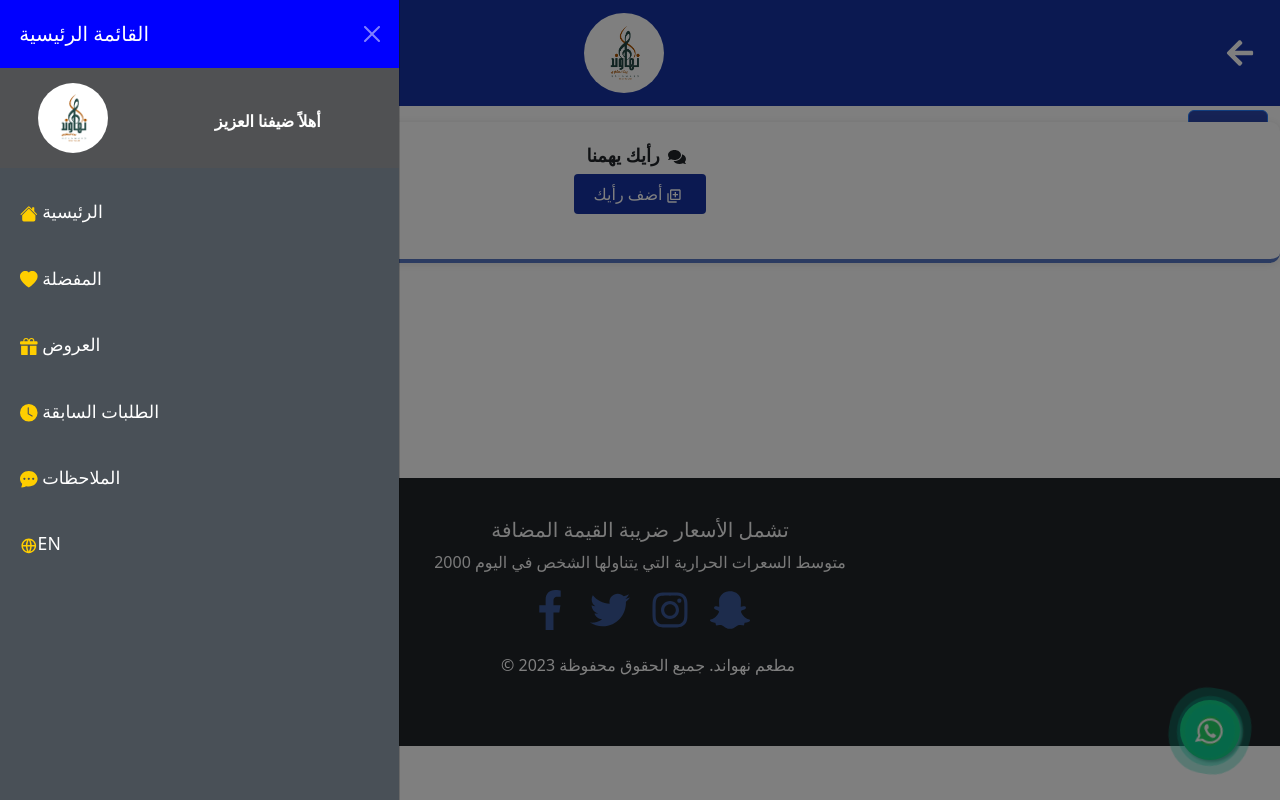
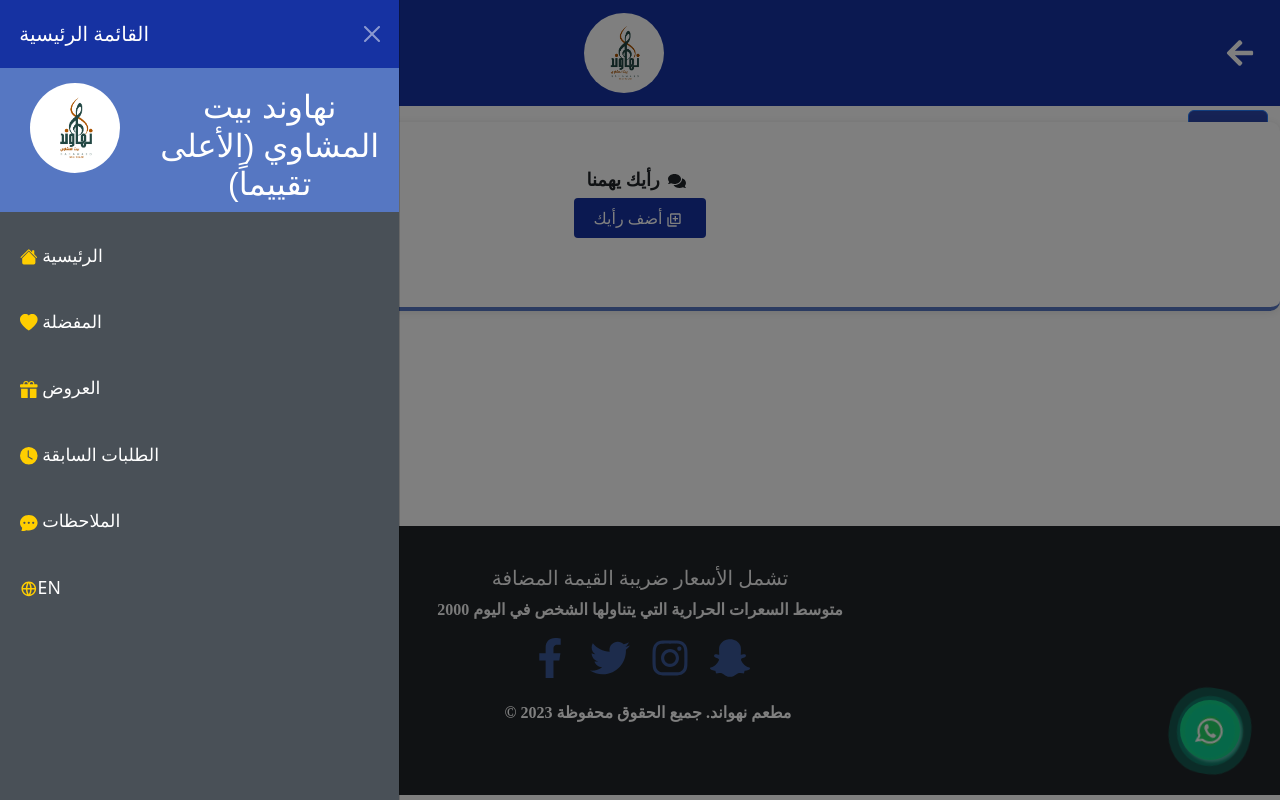
Before and after one commit to AdhamOmari/Nahawand, a React (Vite) app: page /Opinion in a window 1280 px wide. Both pictures are taken after a click on the button 40 px from the left and 53 px from the top of the page. Built offline with nearby package versions, Linux system fonts and the light colour scheme.

Commit message:
test deploy

```diff
--- a/src/Component/Footer/Footer.css
+++ b/src/Component/Footer/Footer.css
@@ -9,7 +9,10 @@
 
     position: relative;
     top: 200px;
-    padding: 40px
+    padding: 40px;
+    font-family: 'Amiri' !important;
+    font-weight: 800;
+
 }
 
 
--- a/src/Component/Navegation/NavigationBar.css
+++ b/src/Component/Navegation/NavigationBar.css
@@ -1,53 +1,51 @@
 .offcanvas-body {
-    padding: 0px !important;
+    padding: 0 !important;
+}
+
+.rtl {
+    text-align: right;
 }
 
 .offcanvaimg {
-
-
-    background-color: #505153 !important;
-    color: #ffff;
+    background-color: #5677c2 !important;
+    color: #fff;
     display: flex;
     flex-direction: row;
-    width: 105%;
-    margin-left: -20px;
+    width: 100%;
     flex-wrap: wrap;
     justify-content: space-around;
+    font-family: 'Amiri', sans-serif;
+    padding: 20px;
+}
 
-    font: 1em 'Dosis', sans-serif;
-    font-family: 'Noto Kufi Arabic', sans-serif;
-    font-family: 'Oswald', sans-serif;
-    ;
+.offcanvaimg h2 {
+    padding-top: 20px;
+    display: inline-block;
+    box-sizing: border-box;
+    white-space: pre-line;
+    word-wrap: break-word;
+    width: 238px;
+    font-family: Arial, Helvetica, sans-serif;
+    font-weight: 200;
+    max-width: 300px;
+    text-align: center;
+}
 
+.offcanvaimg img {
+    margin: 15px 10px 15px 20px;
 }
 
 .offcanvaimg p {
-    margin: 20px;
-
+    padding: 20px 20px 0;
+    font-weight: 600;
+    color: #fff;
 }
-
-.offcanvaimg img {
-    position: relative;
-    margin: 15px 10px 15px 20px;
-    left: 0px;
-    top: 0px
-}
-
-.offcanvaimg p {
-    padding: 20px 20px 0px 0px;
-
-    font-weight: 600;
-    color: #ffffff;
-}
-
-
 
 .my-nav-link {
     padding: 10px 20px;
     font-size: 1.1em;
     display: block;
-
-    color: #ffff !important;
+    color: #fff !important;
 }
 
 .language_btn {
@@ -56,20 +54,13 @@
     right: 12px;
     width: 80px;
     opacity: 0.9;
-    background-color: rgb(22, 50, 162) !important;
-    direction: rtl;
-    /* Added RTL direction */
-
+    background-color: #1632a2 !important;
+    direction: ltr;
 }
-
-
 
 @media (max-width: 992px) {
     .language_btn {
-
         top: 7rem;
-
-
     }
 }
 
@@ -80,14 +71,46 @@
     margin: 20px auto;
 }
 
-.rtl {
-
-    text-align: right !important;
-    padding: 15px;
-
+.ltr {
+    text-align: left;
 }
 
-.ltr {
-    padding: 15px;
-    text-align: left;
+
+
+/* Add this CSS to your existing styles */
+
+/* For Webkit browsers (Chrome, Safari) */
+::-webkit-scrollbar {
+    width: 8px;
 }
+
+::-webkit-scrollbar-track {
+    background-color: #f1f1f1;
+}
+
+::-webkit-scrollbar-thumb {
+    background-color: #888;
+    border-radius: 4px;
+}
+
+::-webkit-scrollbar-thumb:hover {
+    background-color: #555;
+}
+
+/* For Firefox */
+/* Please note that scrollbar styling in Firefox is limited to changing the color */
+/* You can adjust the colors to match your design */
+
+/* Track */
+html {
+    scrollbar-width: thin;
+    scrollbar-color: #f1f1f1 #888;
+}
+
+/* Thumb */
+html:hover {
+    scrollbar-color: #f1f1f1 #555;
+}
+
+/* For Internet Explorer and Microsoft Edge */
+/* Scrollbar styling is not supported in these browsers */
--- a/src/Component/Navegation/NavigationBar.jsx
+++ b/src/Component/Navegation/NavigationBar.jsx
@@ -80,7 +80,7 @@ function NavigationBar () {
             closeVariant='white'
             closeButton
             style={{
-              backgroundColor: '#0000ff',
+              backgroundColor: '#1632a2',
               padding: '1.2rem',
               textAlign: 'center'
             }}
--- a/src/Component/Navegation/NavigationMenu.jsx
+++ b/src/Component/Navegation/NavigationMenu.jsx
@@ -17,15 +17,19 @@ const NavigationMenu = () => {
 
   return (
     <div>
-      <div className='offcanvaimg'>
+      <div className='offcanvaimg rtl'>
         <img
           src={Logo}
-          width={70}
-          height={70}
+          width={90}
+          height={90}
           className='d-inline-block align rounded-circle'
           alt='Nahawand logo'
         />
-        <p>{language ? 'أهلاً ضيفنا العزيز ' : 'Welcome'}</p>
+        <h2>
+          {language
+            ? 'نهاوند بيت المشاوي (الأعلى تقييماً)'
+            : ' Nahawand  (Highest Rated)'}
+        </h2>
       </div>
 
       <div className='nav_wrap'>
--- a/src/Page/Form/style.module.css
+++ b/src/Page/Form/style.module.css
@@ -9,6 +9,7 @@
     border-radius: 8px;
     box-shadow: 0 2px 4px rgba(0, 0, 0, 0.1);
     border-bottom: 4px solid #5677c2;
+    padding: 60px;
 }
 
 .sectionSubscribe .subcontainer {
@@ -110,7 +111,7 @@ form {
     .sectionSubscribe {
         width: 100%;
         padding: 10px;
-        bottom: 226px;
+        bottom: 141px;
     }
 
     .col6 {
@@ -161,12 +162,11 @@ form {
 
 .sectionSubscribe {
     direction: rtl;
-    /* ... other styles ... */
+    padding: 60px;
 }
 
 .sectionTitle {
     direction: rtl;
-    /* ... other styles ... */
 }
 
 .textsub {
--- a/src/Page/opinion/style.css
+++ b/src/Page/opinion/style.css
@@ -18,7 +18,7 @@
     border-radius: 10px;
     box-shadow: 0px 1px 9px 0px rgba(50, 50, 50, 0.13);
     margin-bottom: 15px;
-    padding: 20px;
+    padding: 44px;
     position: relative;
 
 }
```
